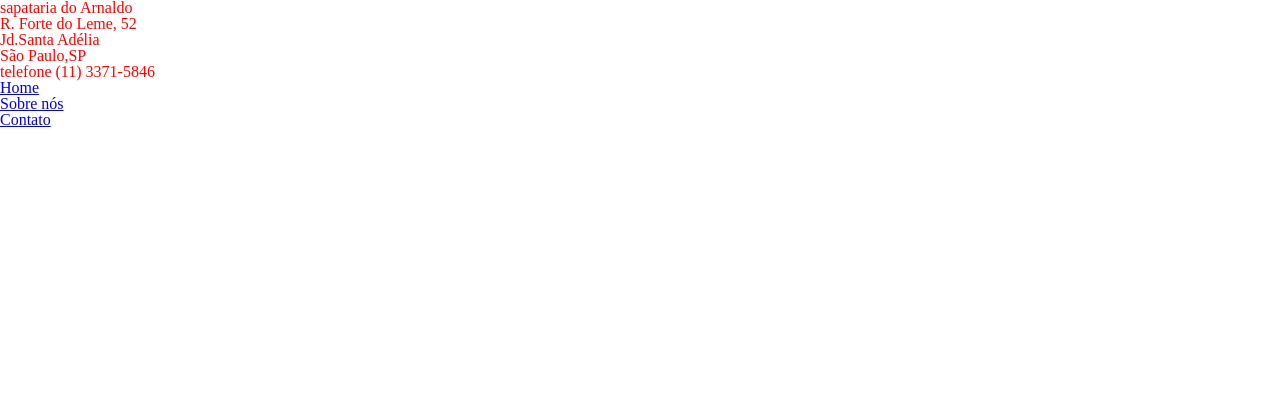
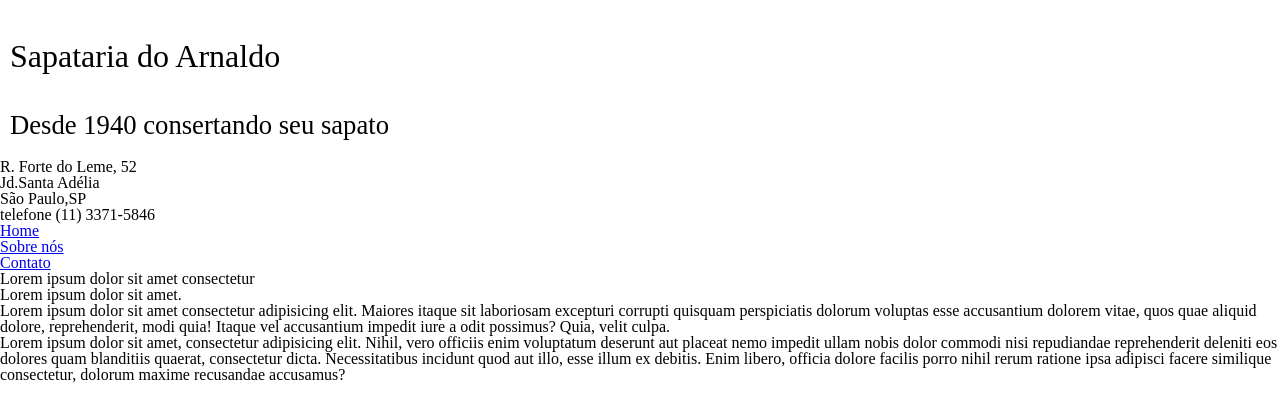
Before and after one commit to vaniacrist/sapataria-arnaldo, a plain HTML site: page index.html in a window 1280 px wide. Drawn offline with Linux system fonts and the light colour scheme.

Commit message:
Alteração do css dos titulos e paginas

```diff
--- a/index.html
+++ b/index.html
@@ -4,17 +4,19 @@
     <meta charset="UTF-8">
     <meta http-equiv="X-UA-Compatible" content="IE=edge">
     <meta name="viewport" content="width=device-width, initial-scale=1.0">
+    <link rel="stylesheet" href="reset.css">
     <link rel="stylesheet" href="style.css">
     <title>Sapataria do Arnaldo - Home</title>
 
+
+    <link rel="stylesheet" href="style.css">
 </head>
-<link rel="stylesheet" href="reset.css">
-<link rel="stylesheet" href="style.css">
 
 <body>
-    <h1>sapataria do Arnaldo</h1>
+    <h1 class="titulo-pagina">Sapataria do Arnaldo</h1>
+    <h2 class="subtitulo-pagina">Desde 1940 consertando seu sapato</h2>
     <address>
-        <p>R. Forte do Leme, 52</p>
+        <p> R. Forte do Leme, 52</p>
         <p>Jd.Santa Adélia</p>
         <p>São Paulo,SP</p>
         <p>telefone (11) 3371-5846</p>
@@ -28,13 +30,11 @@
         </ul>
     </nav>
     <header>
-    <h1>
 
-
-
-
-
-
-
-    </body>
-    </html>
+    <h1>Lorem ipsum dolor sit amet consectetur</h1>
+    <h2>Lorem ipsum dolor sit amet.</h2>
+    <p>Lorem ipsum dolor sit amet consectetur adipisicing elit. Maiores itaque sit laboriosam excepturi corrupti quisquam perspiciatis dolorum voluptas esse accusantium dolorem vitae, quos quae aliquid dolore, reprehenderit, modi quia! Itaque vel accusantium impedit iure a odit possimus? Quia, velit culpa.</p>
+    <p>Lorem ipsum dolor sit amet, consectetur adipisicing elit. Nihil, vero officiis enim voluptatum deserunt aut placeat nemo impedit ullam nobis dolor commodi nisi repudiandae reprehenderit deleniti eos dolores quam blanditiis quaerat, consectetur dicta. Necessitatibus incidunt quod aut illo, esse illum ex debitis. Enim libero, officia dolore facilis porro nihil rerum ratione ipsa adipisci facere similique consectetur, dolorum maxime recusandae accusamus?</p>
+    </header>
+</body>
+</html>
--- a/style.css
+++ b/style.css
@@ -1,3 +1,24 @@
-body{
-    color: red;
+body
+.titulo-pagina {
+    font-size: 24pt;
+    margin: 40px 10px 10px 10px;
 }
+
+.subtitulo-pagina {
+    font-size: 20pt;
+    margin: 40px 10px 20px 10px;
+}
+
+
+
+    .titulo-pagina{
+        font-size: 50pt;
+        margin: 40px 20px 30px 20px;
+
+    }
+
+
+
+
+
+}
```
